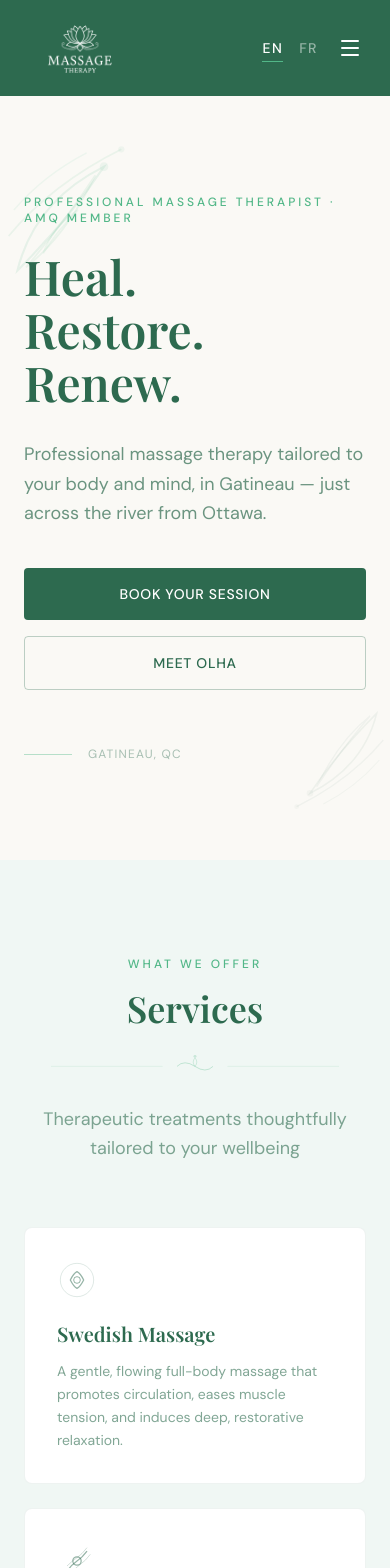
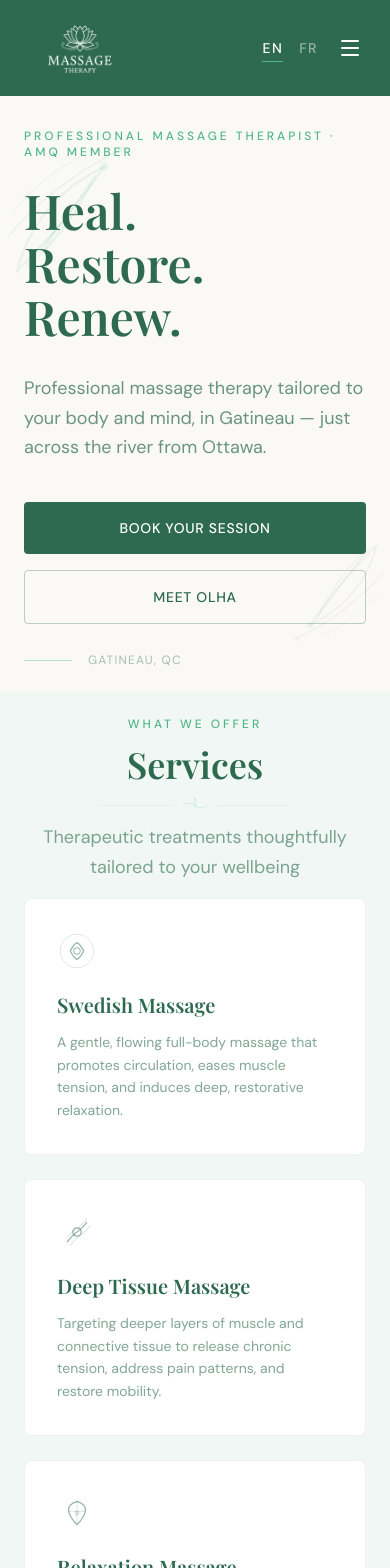
Before and after one commit to romaninet/massage-therapy-website, a Next.js app: page /en in a window 390 px wide. Shown: the top 1568 px of the page. Built offline with nearby package versions, Linux system fonts and the light colour scheme.

Commit message:
changes for phone

```diff
--- a/src/app/[locale]/about/page.tsx
+++ b/src/app/[locale]/about/page.tsx
@@ -82,9 +82,9 @@ export default async function AboutPage({ params }: { params: Promise<{ locale:
       </section>
 
       {/* Main bio section */}
-      <section className="bg-off-white py-20 lg:py-28">
+      <section className="bg-off-white py-10 md:py-16 lg:py-28">
         <div className="max-w-7xl mx-auto px-6 lg:px-12">
-          <div className="grid lg:grid-cols-2 gap-16 lg:gap-24 items-start">
+          <div className="grid lg:grid-cols-2 gap-8 lg:gap-24 items-start">
             {/* Photo */}
             <div className="relative">
               <div className="relative aspect-[3/4] rounded-lg overflow-hidden shadow-2xl shadow-forest/15">
@@ -140,14 +140,14 @@ export default async function AboutPage({ params }: { params: Promise<{ locale:
       </section>
 
       {/* Values / Approach section */}
-      <section className="bg-pale-sage py-20 lg:py-28 relative overflow-hidden">
+      <section className="bg-pale-sage py-10 md:py-16 lg:py-28 relative overflow-hidden">
         <BotanicalCornerTL className="absolute top-0 left-0 w-40 h-40 text-sage/20 pointer-events-none" />
         <div className="max-w-7xl mx-auto px-6 lg:px-12">
-          <div className="text-center mb-14">
+          <div className="text-center mb-4 lg:mb-14">
             <h2 className="font-heading text-4xl lg:text-5xl text-forest font-semibold mb-4">
               {t('valuesTitle')}
             </h2>
-            <BotanicalDivider className="w-64 mx-auto text-sage/50 mt-6" />
+            <BotanicalDivider className="w-48 lg:w-64 mx-auto text-sage/50 mt-2 lg:mt-6" />
           </div>
           <div className="grid grid-cols-1 md:grid-cols-3 gap-8">
             {values.map((value, i) => {
--- a/src/app/[locale]/contact/page.tsx
+++ b/src/app/[locale]/contact/page.tsx
@@ -65,7 +65,7 @@ export default async function ContactPage({ params }: { params: Promise<{ locale
         dangerouslySetInnerHTML={{ __html: JSON.stringify(localBusinessJsonLd(locale)) }}
       />
       {/* Hero */}
-      <section className="bg-forest pt-36 pb-20 relative overflow-hidden">
+      <section className="bg-forest pt-36 pb-4 lg:pb-20 relative overflow-hidden">
         <BotanicalCornerTL className="absolute top-0 left-0 w-48 h-48 text-white/10 pointer-events-none" />
         <BotanicalCornerBR className="absolute bottom-0 right-0 w-48 h-48 text-white/10 pointer-events-none" />
         <div className="max-w-4xl mx-auto px-6 lg:px-12 text-center relative z-10">
@@ -80,13 +80,13 @@ export default async function ContactPage({ params }: { params: Promise<{ locale
       </section>
 
       {/* Contact content */}
-      <section className="bg-off-white py-20 lg:py-28">
+      <section className="bg-off-white py-3 md:py-16 lg:py-28">
         <div className="max-w-7xl mx-auto px-6 lg:px-12">
-          <div className="text-center mb-14">
+          <div className="text-center mb-2 lg:mb-14">
             <BotanicalDivider className="w-64 mx-auto text-sage/50" />
           </div>
 
-          <div className="grid lg:grid-cols-2 lg:grid-rows-[auto_auto] gap-8 lg:gap-x-24 lg:gap-y-10 items-start">
+          <div className="grid lg:grid-cols-2 lg:grid-rows-[auto_auto] gap-16 lg:gap-x-24 lg:gap-y-10 items-start">
 
             {/* 1 — Form (mobile: first · desktop: right col, row 1) */}
             <div className="order-1 lg:col-start-2 lg:row-start-1 bg-white rounded-lg p-8 lg:p-10 border border-forest/8 shadow-sm relative overflow-hidden">
--- a/src/app/[locale]/fees/page.tsx
+++ b/src/app/[locale]/fees/page.tsx
@@ -73,7 +73,7 @@ export default async function FeesPage({ params }: { params: Promise<{ locale: s
         dangerouslySetInnerHTML={{ __html: JSON.stringify(servicesJsonLd(services, locale)) }}
       />
       {/* Hero */}
-      <section className="bg-forest pt-36 pb-20 relative overflow-hidden">
+      <section className="bg-forest pt-36 pb-8 lg:pb-20 relative overflow-hidden">
         <BotanicalCornerTL className="absolute top-0 left-0 w-48 h-48 text-white/10 pointer-events-none" />
         <BotanicalCornerBR className="absolute bottom-0 right-0 w-48 h-48 text-white/10 pointer-events-none" />
         <div className="max-w-4xl mx-auto px-6 lg:px-12 text-center relative z-10">
@@ -88,9 +88,9 @@ export default async function FeesPage({ params }: { params: Promise<{ locale: s
       </section>
 
       {/* Pricing table */}
-      <section className="bg-off-white py-20 lg:py-28">
+      <section className="bg-off-white py-5 md:py-16 lg:py-28">
         <div className="max-w-4xl mx-auto px-6 lg:px-12">
-          <div className="text-center mb-14">
+          <div className="text-center mb-3 lg:mb-14">
             <BotanicalDivider className="w-64 mx-auto text-sage/50" />
           </div>
 
--- a/src/components/sections/AboutPreviewSection.tsx
+++ b/src/components/sections/AboutPreviewSection.tsx
@@ -8,9 +8,9 @@ export default function AboutPreviewSection() {
   const locale = useLocale();
 
   return (
-    <section className="bg-off-white py-24 lg:py-32 overflow-hidden">
+    <section className="bg-off-white py-12 md:py-16 lg:py-32 overflow-hidden">
       <div className="max-w-7xl mx-auto px-6 lg:px-12">
-        <div className="grid lg:grid-cols-2 gap-16 items-center">
+        <div className="grid lg:grid-cols-2 gap-8 lg:gap-16 items-center">
           {/* Left: text */}
           <div className="flex flex-col">
             <p className="text-sage font-medium tracking-[0.25em] uppercase text-xs mb-4">
@@ -33,7 +33,7 @@ export default function AboutPreviewSection() {
           </div>
 
           {/* Right: decorative forest panel */}
-          <div className="relative h-96 lg:h-[500px] rounded-lg overflow-hidden bg-forest flex items-center justify-center">
+          <div className="hidden lg:flex relative h-96 lg:h-[500px] rounded-lg overflow-hidden bg-forest items-center justify-center">
             <BotanicalCornerTL className="absolute top-0 left-0 w-36 h-36 text-white/15 pointer-events-none" />
 
             {/* Decorative botanical pattern */}
--- a/src/components/sections/HeroSection.tsx
+++ b/src/components/sections/HeroSection.tsx
@@ -9,13 +9,13 @@ export default function HeroSection() {
   const locale = useLocale();
 
   return (
-    <section className="relative min-h-screen flex items-center overflow-hidden bg-off-white pt-24">
+    <section className="relative lg:min-h-screen flex items-center overflow-hidden bg-off-white pt-24">
       {/* Subtle botanical corner accents on the off-white side */}
       <BotanicalCornerTL className="absolute top-20 left-0 w-52 h-52 text-sage/20 pointer-events-none z-10" />
 
-      <div className="w-full max-w-7xl mx-auto px-6 lg:px-12 grid lg:grid-cols-2 items-center gap-0 min-h-[calc(100vh-5rem)]">
+      <div className="w-full max-w-7xl mx-auto px-6 lg:px-12 grid lg:grid-cols-2 items-center gap-0 lg:min-h-[calc(100vh-5rem)]">
         {/* Left: text content */}
-        <div className="relative z-10 py-20 lg:py-0 flex flex-col justify-center">
+        <div className="relative z-10 pt-8 pb-6 lg:py-0 flex flex-col justify-center">
           <p className="text-sage font-medium tracking-[0.25em] uppercase text-xs mb-6">
             {t('credential')}
           </p>
@@ -49,7 +49,7 @@ export default function HeroSection() {
           </div>
 
           {/* Small decorative divider */}
-          <div className="flex items-center gap-4 mt-14">
+          <div className="flex items-center gap-4 mt-7 lg:mt-14">
             <div className="h-px w-12 bg-sage/40" />
             <p className="text-forest/40 text-xs tracking-widest uppercase">
               {BUSINESS.cityName}, {BUSINESS.province}
--- a/src/components/sections/ServicesSection.tsx
+++ b/src/components/sections/ServicesSection.tsx
@@ -42,17 +42,17 @@ export default function ServicesSection() {
   const locale = useLocale() as 'en' | 'fr';
 
   return (
-    <section className="bg-pale-sage py-24 lg:py-32 relative overflow-hidden">
+    <section className="bg-pale-sage py-6 md:py-16 lg:py-32 relative overflow-hidden">
       <div className="max-w-7xl mx-auto px-6 lg:px-12">
         {/* Header */}
-        <div className="text-center mb-16">
-          <p className="text-sage font-medium tracking-[0.25em] uppercase text-xs mb-4">
+        <div className="text-center mb-4 lg:mb-16">
+          <p className="text-sage font-medium tracking-[0.25em] uppercase text-xs mb-3 lg:mb-4">
             {t('preTitle')}
           </p>
-          <h2 className="font-heading text-4xl lg:text-5xl text-forest font-semibold mb-6">
+          <h2 className="font-heading text-4xl lg:text-5xl text-forest font-semibold mb-3 lg:mb-6">
             {t('title')}
           </h2>
-          <BotanicalDivider className="w-72 mx-auto text-sage/50 my-6" />
+          <BotanicalDivider className="w-48 lg:w-72 mx-auto text-sage/50 my-2 lg:my-6" />
           <p className="text-forest/60 text-lg max-w-xl mx-auto leading-relaxed">
             {t('subtitle')}
           </p>
@@ -81,7 +81,7 @@ export default function ServicesSection() {
         </div>
 
         {/* CTA */}
-        <div className="text-center mt-14">
+        <div className="text-center mt-8 lg:mt-14">
           <Link
             href={`/${locale}/fees`}
             className="inline-flex items-center gap-2 text-forest border-b border-sage pb-0.5 hover:border-forest text-sm tracking-wider uppercase font-medium transition-colors"
```
Also changed, not shown: 1 other file (tests, documents, lock files or other folders).
